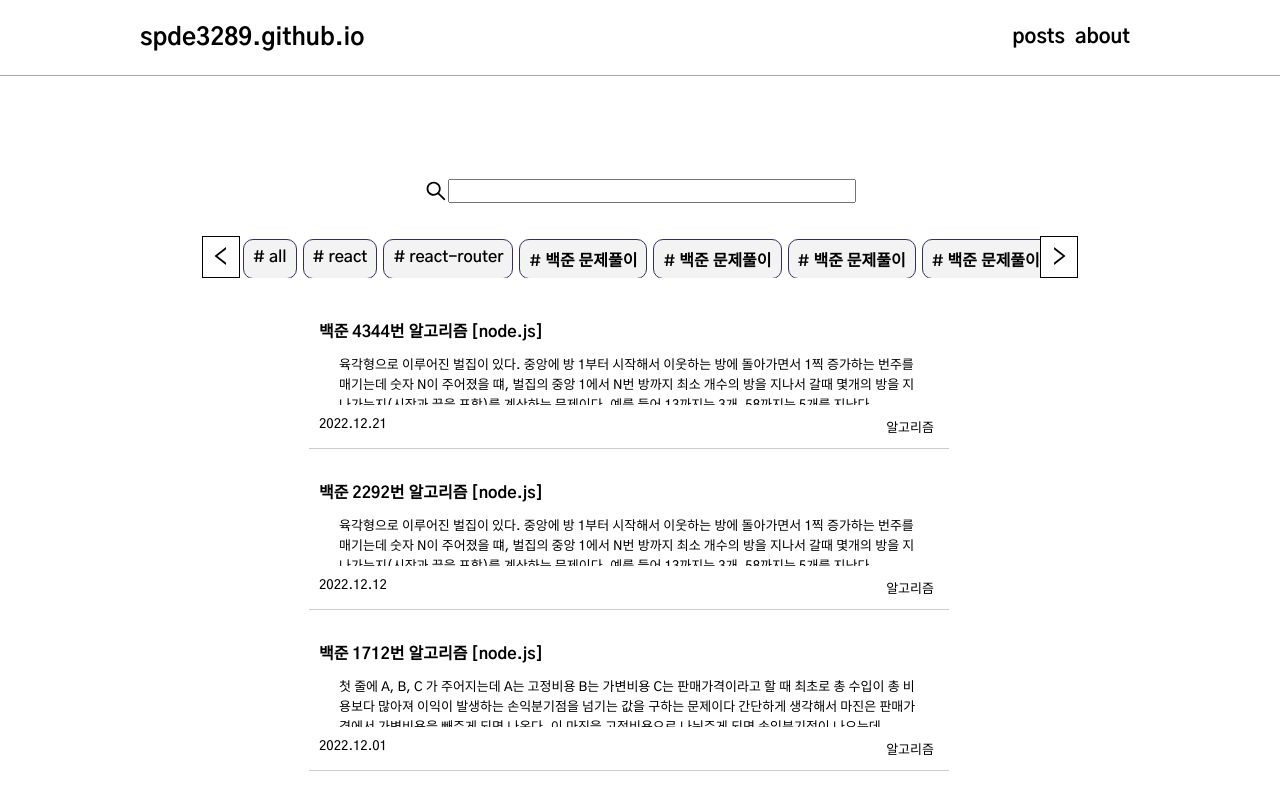
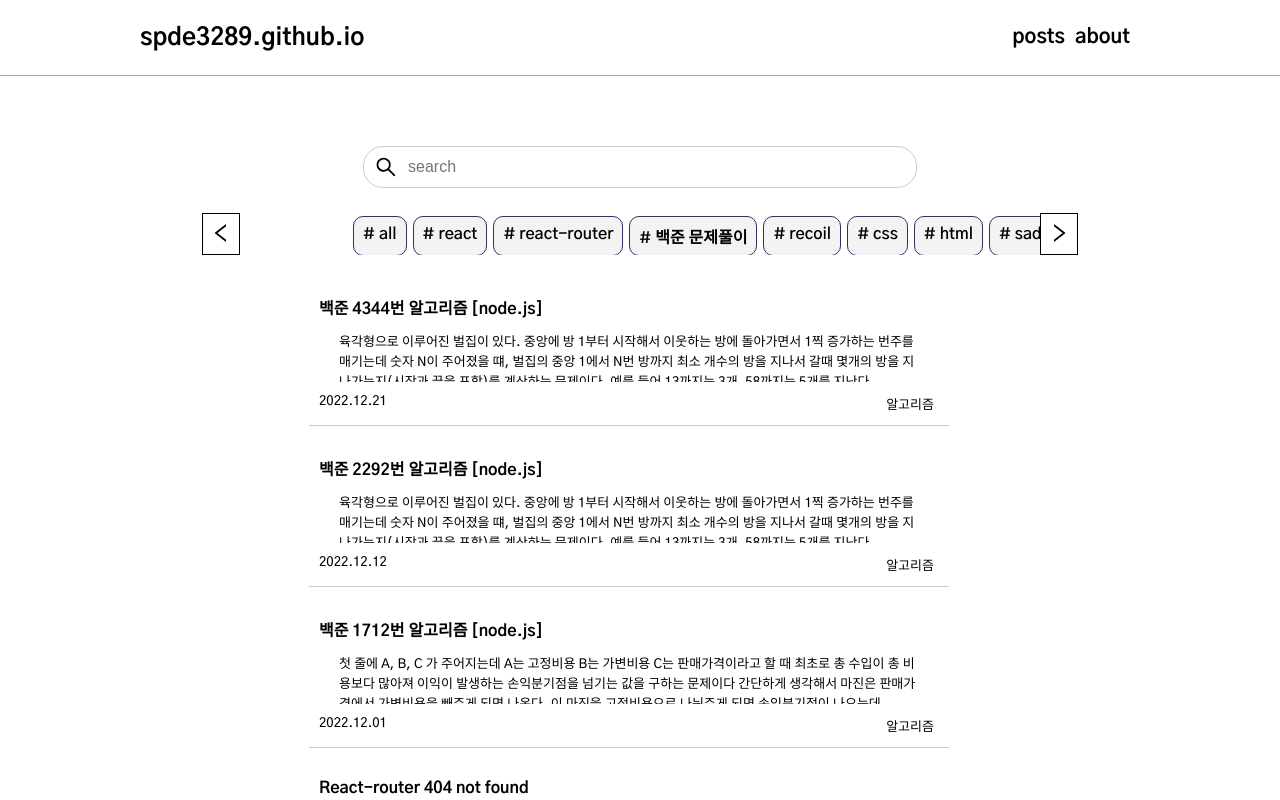
Before and after one commit to spde3289/spde3289.github.io, a React (Create React App) app: page /posts in a window 1280 px wide. Shown: the top 800 px of the page. Built offline with nearby package versions, Linux system fonts and the light colour scheme.

Commit message:
Update Posts.jsx

```diff
--- a/src/pages/Posts.jsx
+++ b/src/pages/Posts.jsx
@@ -1,19 +1,48 @@
-import React, { useState } from 'react';
+import React, { useState, useRef } from 'react';
 import styled from "styled-components";
 import Passengers from '../components/Passengers'
 import Tag from '../components/Tag';
 
-import { AiOutlineSearch, AiOutlineLeft, AiOutlineRight } from 'react-icons/ai'
+import { AiOutlineSearch, AiOutlineClose, AiOutlineLeft, AiOutlineRight } from 'react-icons/ai'
 
 
 const Posts = () => {
 
     const [text, setText] = useState('');
+    const [posState, setposState] = useState(0);
+    const ref = useRef();
+
 
     const ChangeText = (e) => {
         setText(e.target.value);
     };
 
+    const DeleteText = () => {
+        setText('')
+    }
+
+    const OnClick = (type) => {
+        const maxWidth = ref.current.offsetWidth
+        const b = 200
+
+        if(type === 'left'){
+            if(posState -b <= 0 ){
+                setposState(0)
+            }else{
+                setposState(posState - b)
+            }
+            console.log('left')
+        }
+        if(type === 'right'){
+            if(maxWidth - 800 - posState <=    b){
+                setposState(maxWidth - 800)
+            }else{
+                setposState(posState +   b)
+            }
+            console.log('right')
+        }
+    }
+    console.log(posState)
     return(
             <PostMain>
                 <SearchContainer>
@@ -21,30 +50,39 @@ const Posts = () => {
                     <Search
                     type="text"
                     value={text}
+                    placeholder='search'
                     onChange={ChangeText}/>
+                    <AiOutlineClose
+                    className={ 'icon positions ' + (text.length === 0 ? 'none' : '')}
+                    onClick={DeleteText}
+                    />
                 </SearchContainer>
                 <SliderContainer>
-                    <SliderButton>
+                    <SliderButton onClick={()=>{OnClick('left')}}>
                         <AiOutlineLeft className="icon"/>
                     </SliderButton>
                     <TagSlider>
-                        <TagContainer>
+                        <TagContainer left={`-${posState}px`} ref={ref}>
                             <Tag tagName={'# all'} />
                             <Tag tagName={'# react'}/>
                             <Tag tagName={'# react-router'}/>
                             <Tag tagName={'# 백준 문제풀이'}/>
-                            <Tag tagName={'# 백준 문제풀이'}/>
-                            <Tag tagName={'# 백준 문제풀이'}/>
-                            <Tag tagName={'# 백준 문제풀이'}/>
-                            <Tag tagName={'# 백준 문제풀이'}/>
+                            <Tag tagName={'# recoil'}/>
+                            <Tag tagName={'# css'}/>
+                            <Tag tagName={'# html'}/>
+                            <Tag tagName={'# saddsadasdadsa'}/>
+                            <Tag tagName={'# saddsadasdadsa'}/>
+                            <Tag tagName={'# saddsadasdadsa'}/>
+                            <Tag tagName={'# saddsadasdadsa'}/>
+                            <Tag tagName={'# saddsadasdadsa'}/>
                         </TagContainer>
                     </TagSlider>
-                    <SliderButton>
+                    <SliderButton onClick={()=>{OnClick('right')}}>
                         <AiOutlineRight className="icon"/>
                     </SliderButton>
                 </SliderContainer>
                 <PostContainer>
-                    <Passengers value={ text.length===0 ? " " : text }/>
+                    <Passengers value={ text.length === 0 ? " " : text }/>
                 </PostContainer>
             </PostMain>
     );
@@ -57,19 +95,33 @@ const PostMain = styled.main`
 `;
 
 const SearchContainer = styled.div`
-    margin: 0 auto;
-    padding: 15px;
-    width: 700px;
-    height: 60px;
+    width: 540px;
+    padding: 2px;
+    padding-left: 10px;
+    border: 1px solid #ccc;
+    border-radius: 20px;
+    margin: 0 auto 25px;
+    position: relative;
     display: flex;
     align-items: center;
-    justify-content: center;
+    justify-content: flex-start;
+    .none{
+        display: none;
+    }
+
+    .positions{
+        position: absolute;
+        right: 10px;
+    }
 `;
 
 const Search = styled.input`
-    width: 400px;
+    font-size: 16px;
+    height: 34px;
+    width: 460px;
+    margin-left: 8px;
+    border: none;
     outline: none;
-    font-size: 16px;
 `;
 
 const SliderContainer = styled.div`
@@ -89,8 +141,10 @@ const TagSlider = styled.div`
 
 const TagContainer = styled.div`
     position: absolute;
-    left: 0px;
+    left: ${ ({left})=>left};
     display: flex;
+    transition: transform ease-out .1s;
+    transform: translateX(110px);
 `;
 
 const SliderButton = styled.button`
```
